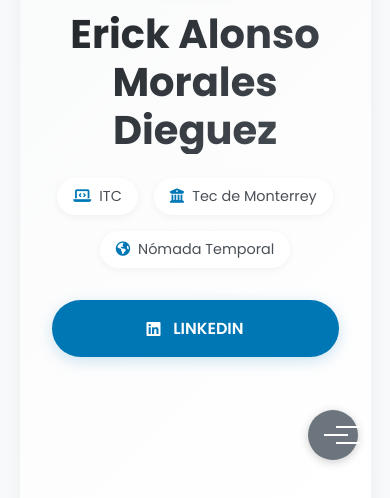
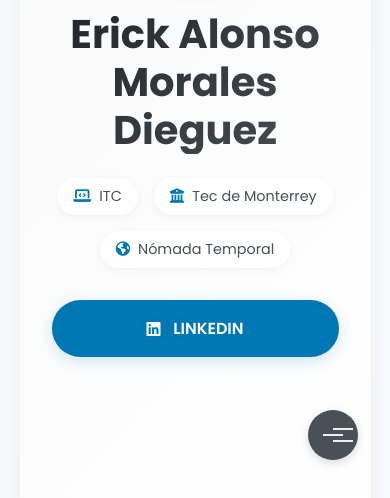
Before and after one commit to EAMD05/EAMD05.github.io, a plain HTML site: page index.html in a window 390 px wide. Shown: the part 352-850 px from the top of the page. Drawn offline with Linux system fonts and the light colour scheme.

Commit message:
redesigned the menu botton

```diff
--- a/styles/main.css
+++ b/styles/main.css
@@ -179,22 +179,31 @@
     background: none;
     border: none;
     cursor: pointer;
-    padding: 1rem;
-    position: relative;
-    z-index: 1001;
+    padding: 0;
+    position: fixed;
+    bottom: 2rem;
+    right: 2rem;
     width: 50px;
     height: 50px;
-    border-radius: 50%;
-    background-color: #6C757D;
-    box-shadow: 0 2px 10px rgba(0,0,0,0.2);
+    border-radius: 25px;
+    background-color: #495057;
+    box-shadow: 0 3px 10px rgba(0,0,0,0.15);
+    transition: all 0.3s ease;
+    z-index: 1001;
+}
+
+.menu-toggle:hover {
+    background-color: #404850;
+    box-shadow: 0 4px 12px rgba(0,0,0,0.2);
 }
 
 .hamburger {
     position: relative;
     display: block;
-    width: 24px;
+    width: 20px;
     height: 2px;
-    background: white;
+    margin: 0 auto;
+    background: rgba(255,255,255,0.9);
     transition: all 0.3s ease-in-out;
 }
 
@@ -202,21 +211,25 @@
 .hamburger::after {
     content: '';
     position: absolute;
-    width: 24px;
+    width: 20px;
     height: 2px;
-    background: white;
+    background: rgba(255,255,255,0.9);
     transition: all 0.3s ease-in-out;
 }
 
 .hamburger::before {
-    transform: translateY(-8px);
+    transform: translateY(-6px);
 }
 
 .hamburger::after {
-    transform: translateY(8px);
+    transform: translateY(6px);
 }
 
 /* Animación del botón hamburguesa */
+.menu-toggle.active {
+    background-color: #404850;
+}
+
 .menu-toggle.active .hamburger {
     background: transparent;
 }
@@ -241,17 +254,16 @@
     }
 
     .menu-toggle {
-        display: block;
-        position: fixed;
-        bottom: 2rem;
-        right: 2rem;
+        display: flex;
+        align-items: center;
+        justify-content: center;
     }
 
     .nav-links {
         position: fixed;
-        bottom: calc(2rem + 60px); /* Posición arriba del botón */
+        bottom: calc(2rem + 60px);
         right: 2rem;
-        background-color: #6C757D;
+        background-color: #495057;
         padding: 1rem;
         border-radius: 12px;
         flex-direction: column;
@@ -261,7 +273,7 @@
         opacity: 0;
         visibility: hidden;
         transition: all 0.3s ease-in-out;
-        box-shadow: 0 4px 15px rgba(0,0,0,0.2);
+        box-shadow: 0 3px 12px rgba(0,0,0,0.15);
         width: auto;
         min-width: 200px;
     }
@@ -278,7 +290,7 @@
         width: 100%;
         text-align: left;
         border-radius: 8px;
-        transition: background-color 0.3s ease;
+        transition: all 0.2s ease;
     }
 
     .nav-links a:hover {
```
